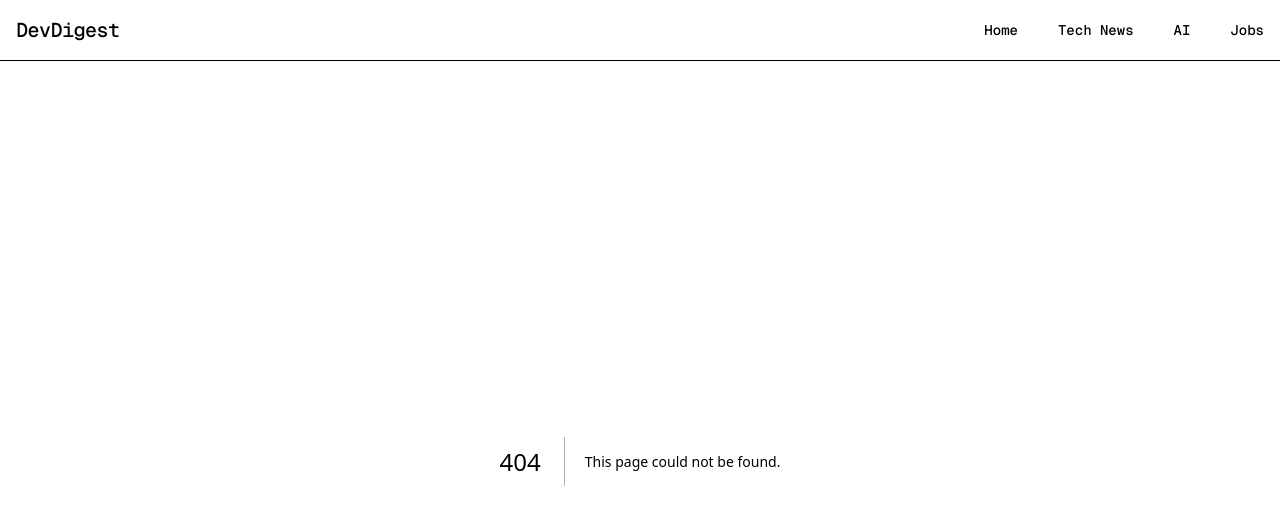
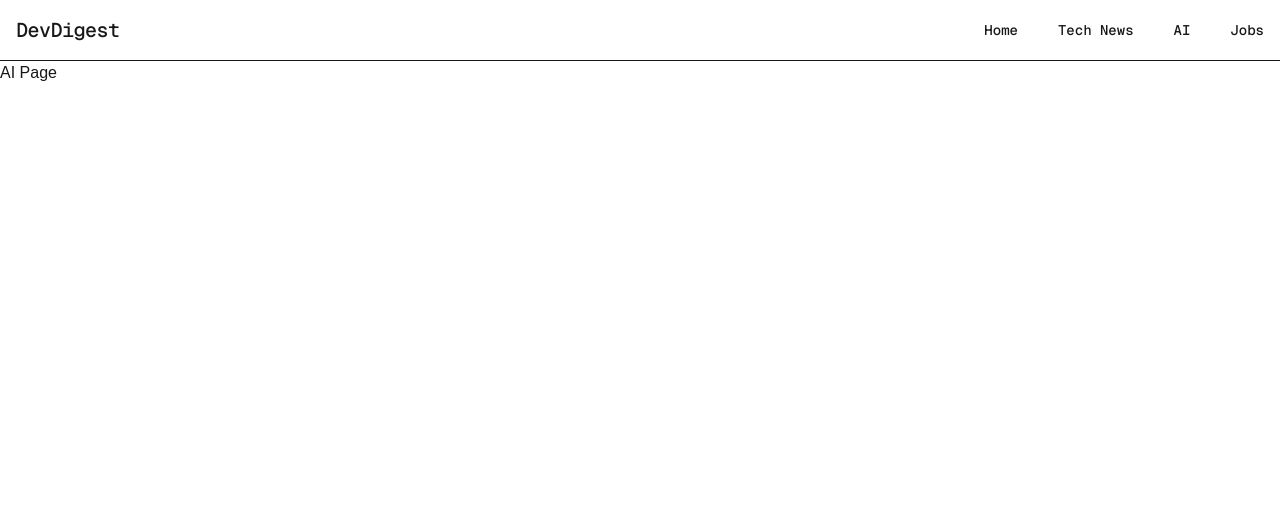
Before and after one commit to raushan-sinha/devdigest, a Next.js app: page /ai in a window 1280 px wide. Before the commit this address had no page. Shown: the top 524 px of the page. Built offline with nearby package versions, Linux system fonts and the light colour scheme.

Commit message:
Created folder & file for AI page

```diff
--- /dev/null
+++ b/app/ai/page.tsx
@@ -0,0 +1,5 @@
+export default function ai() {
+    return (
+        <h1>AI Page</h1>
+    );
+}
```
